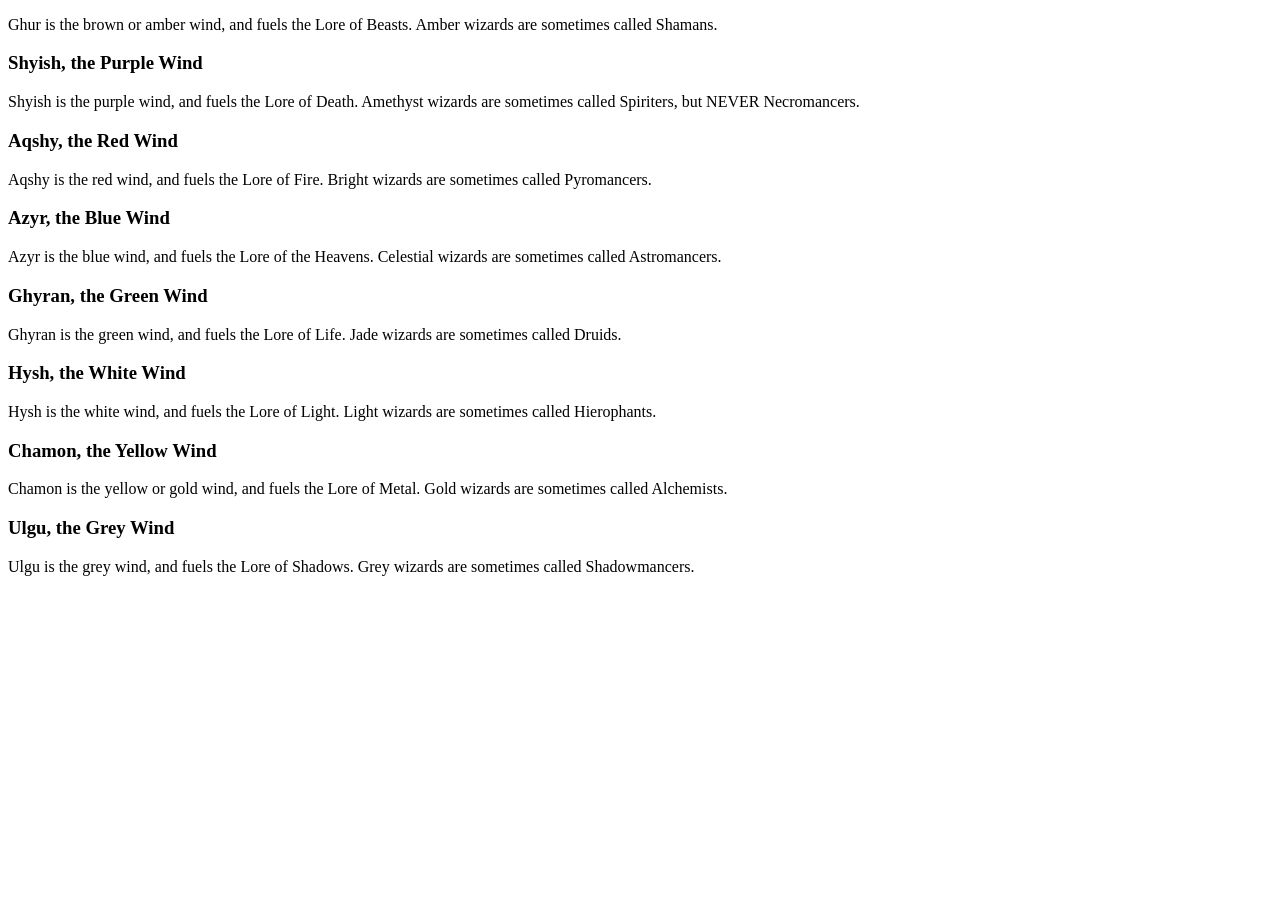
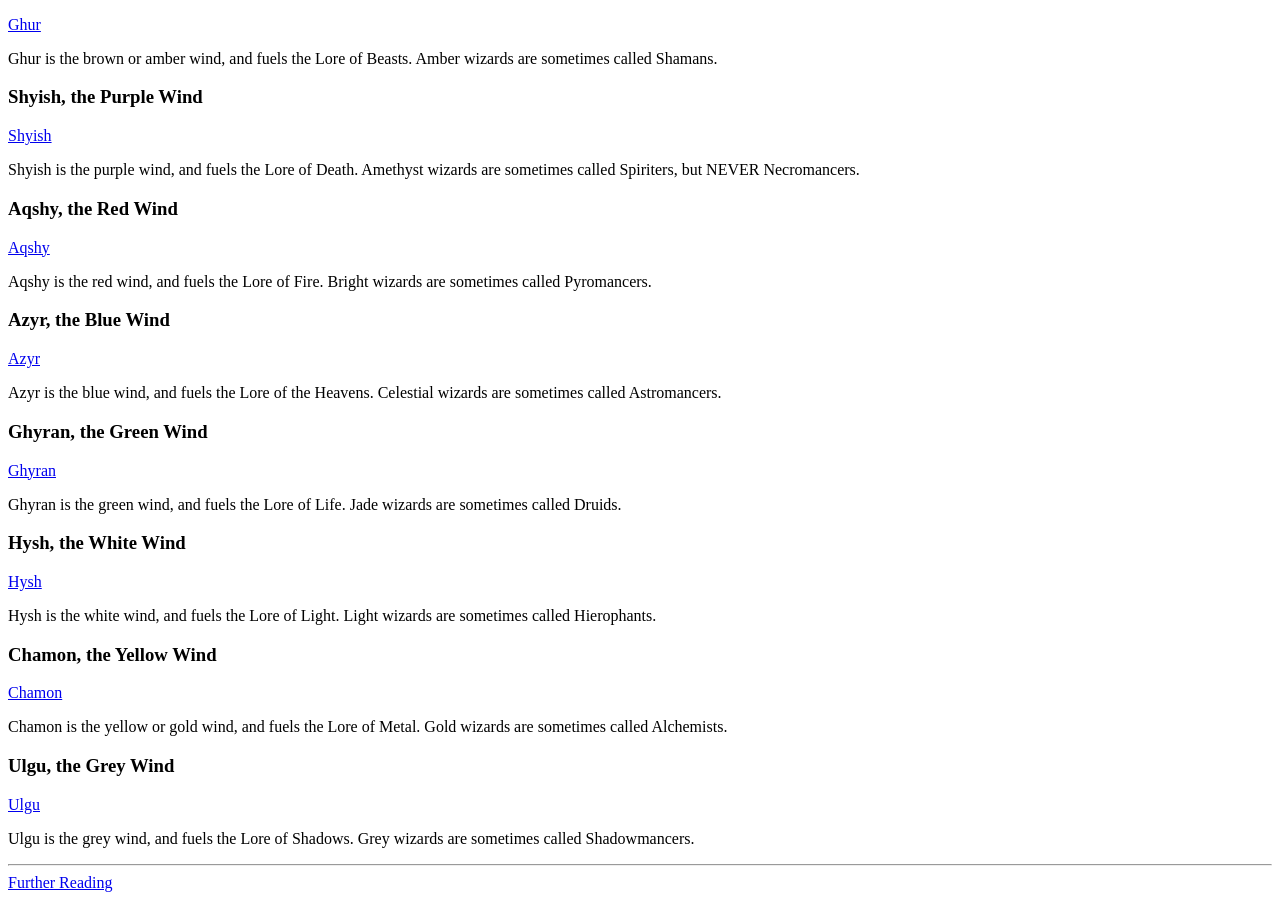
Before and after one commit to KyleCoffland/winds-of-magic, a plain HTML site: page coding assignments/index.html in a window 1280 px wide. Shown: the part 1372-2272 px from the top of the page. Before the commit the page ends 1964 px from the top, so only its background shows below. Drawn offline with Linux system fonts and the light colour scheme.

Commit message:
added links

```diff
--- a/coding assignments/index.html
+++ b/coding assignments/index.html
@@ -30,22 +30,35 @@
     <h2>The Eight Winds</h2>
     <p>The eight winds consist of Ghur, Shyish, Aqshy, Azyr, Ghyran, Hysh, Chamon, and Ulgu.  Each wind behaves in a different way, and fuels a particular practice, or lore, of magic.</p>
     <h3>Ghur, the Amber Wind</h3>
+    <a href="ghur.html">Ghur</a>
     <p>Ghur is the brown or amber wind, and fuels the Lore of Beasts.  Amber wizards are sometimes called Shamans.</p>
     <h3>Shyish, the Purple Wind</h3>
+    <a href="shyish.html">Shyish</a>
     <p>Shyish is the purple wind, and fuels the Lore of Death.  Amethyst wizards are sometimes called Spiriters, but NEVER Necromancers.</p>
     <h3>Aqshy, the Red Wind</h3>
+    <a href="aqshy.html">Aqshy</a>
     <p>Aqshy is the red wind, and fuels the Lore of Fire.  Bright wizards are sometimes called Pyromancers.</p>
     <h3>Azyr, the Blue Wind</h3>
+    <a href="azyr.html">Azyr</a>
     <p>Azyr is the blue wind, and fuels the Lore of the Heavens.  Celestial wizards are sometimes called Astromancers.</p>
     <h3>Ghyran, the Green Wind</h3>
+    <a href="ghyran.html">Ghyran</a>
     <p>Ghyran is the green wind, and fuels the Lore of Life.  Jade wizards are sometimes called Druids.</p>
     <h3>Hysh, the White Wind</h3>
+    <a href="hysh.html">Hysh</a>
     <p>Hysh is the white wind, and fuels the Lore of Light.  Light wizards are sometimes called Hierophants.</p>
     <h3>Chamon, the Yellow Wind</h3>
+    <a href="chamon.html">Chamon</a>
     <p>Chamon is the yellow or gold wind, and fuels the Lore of Metal.  Gold wizards are sometimes called Alchemists.</p>
     <h3>Ulgu, the Grey Wind</h3>
+    <a href="ulgu.html">Ulgu</a>
     <p>Ulgu is the grey wind, and fuels the Lore of Shadows.  Grey wizards are sometimes called Shadowmancers.</p>
 </section>
+<hr>
+
+<footer>
+    <a href="https://warhammerfantasy.fandom.com/wiki/Winds_of_Magic">Further Reading</a>
+</footer>
 
 </main>
 
```
